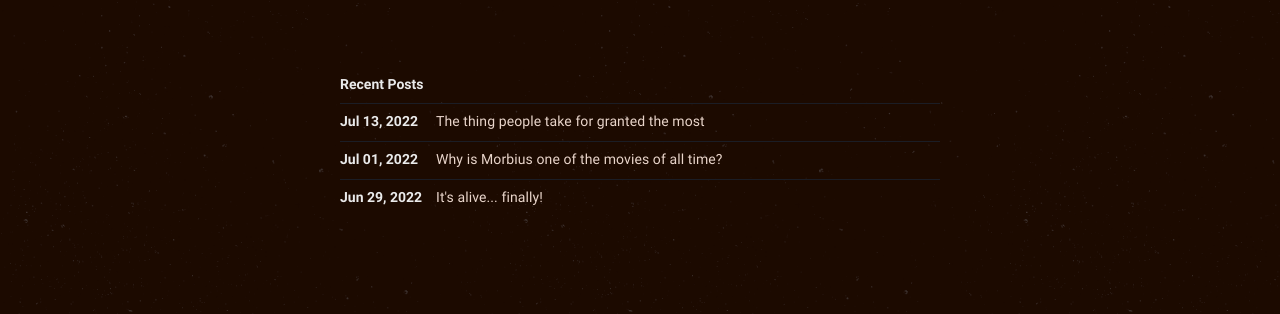
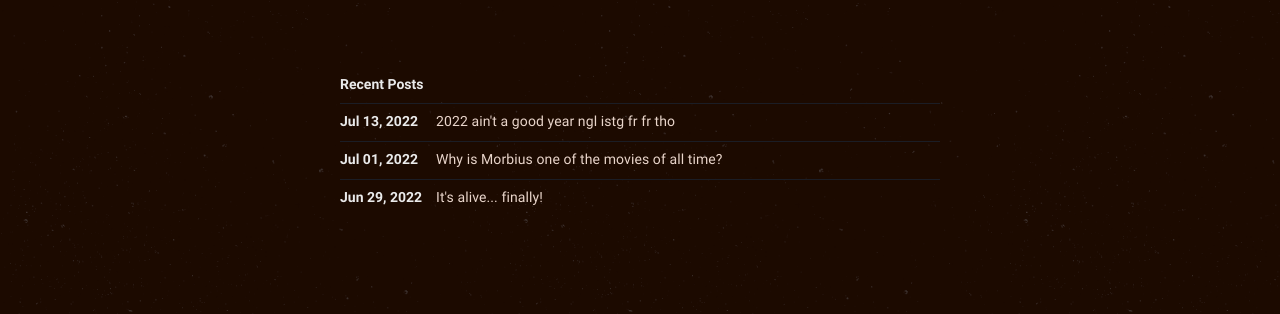
Before and after one commit to philippines69/carlcastroarchives, a Jekyll site: the page built from index.md, in a window 1280 px wide. Shown: the part 497-811 px from the top of the page. Built offline with Jekyll 4.4.1, drawn with Linux system fonts in a browser that asks for light colours.

Commit message:
Update from Forestry.io philippines69 updated _posts/2022-07-12-the-thing-people-take-for-granted-the-most.md

```diff
--- a/_posts/2022-07-12-the-thing-people-take-for-granted-the-most.md
+++ b/_posts/2022-07-12-the-thing-people-take-for-granted-the-most.md
@@ -3,14 +3,14 @@ tags:
 - Personal
 - 12am thoughts
 layout: post
-title: The thing people take for granted the most
+title: 2022 ain't a good year ngl istg fr fr tho
 date: 2022-07-12 16:00:00 +0000
 categories: Personal, 12am thoughts
 
 ---
 <figure><img src="https://cdn.discordapp.com/attachments/993410728088305734/996455238980612248/0_GEZDqwMQqsdNegms.jpg" alt="The Scream" style="width:400px;"> <figcaption>“The Scream” by Edvard Munch</figcaption> </figure>
 
-Life. The life we have right now.
+I realized there's one thing EVERYONE's been taking for granted (aside from monks I guess). Life. The life we have right now.
 
 In all my years, never once have I experienced death in close proximity. Was I a privileged bastard? Maybe. But then 2022 came and morphed into an edgy teenager thinking he's so cool 'cause he's built differently _(mass shootings, COVID,_ [_Sana_](https://www.youtube.com/channel/UCsUj0dszADCGbF3gNrQEuSQ)_'s graduation, and now you're telling me another relative's dead?)_ It's been a rough year.
 
```
